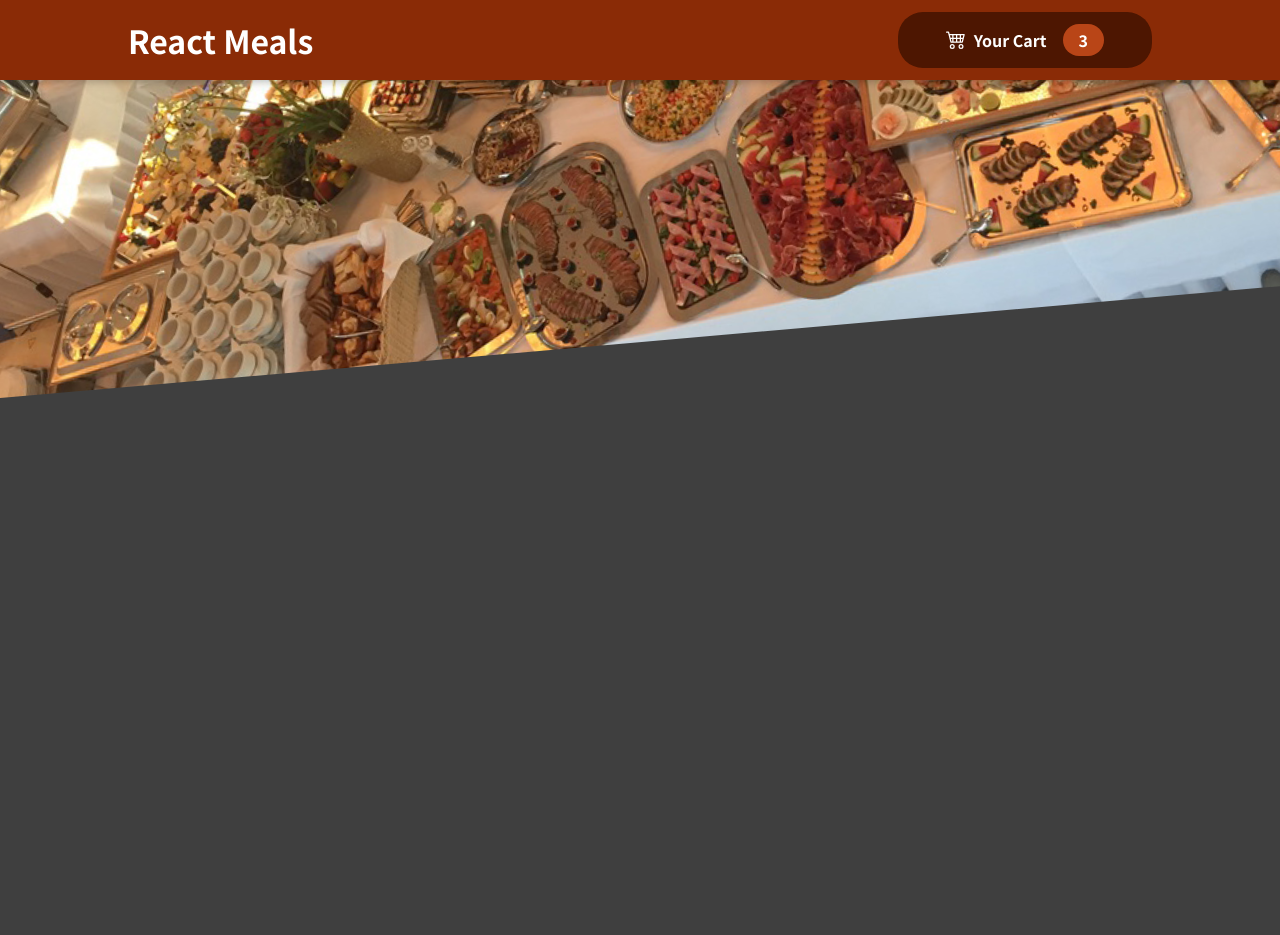
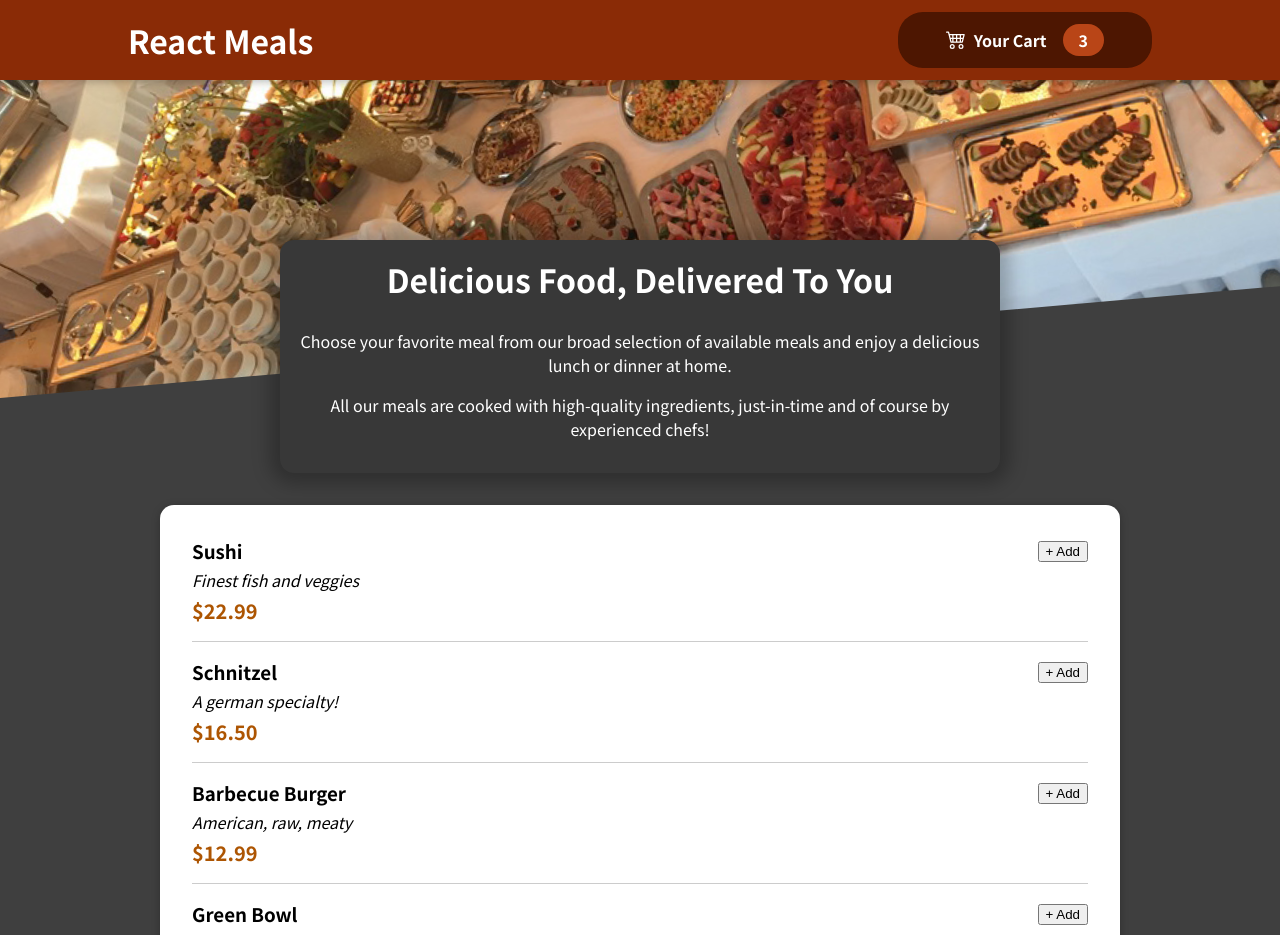
Before and after one commit to Mhamad-Raad/React-Meals, a React (Create React App) app: page / in a window 1280 px wide. Shown: the top 935 px of the page. Before the commit the page ends 800 px from the top, so only its background shows below. Built offline with nearby package versions, Linux system fonts and the light colour scheme.

Commit message:
Add static meal items

```diff
--- a/src/App.js
+++ b/src/App.js
@@ -1,9 +1,13 @@
 import React, { Fragment } from 'react';
-import Header from './Components/Layout/Header'
+
+import Meals from './Components/Meals/Meals';
+import Header from './Components/Layout/Header';
+
 function App() {
   return (
     <Fragment>
-      <Header/>
+      <Header />
+      <Meals />
     </Fragment>
   );
 }
--- /dev/null
+++ b/src/Components/Meals/AvailableMeals.js
@@ -0,0 +1,53 @@
+import React from 'react';
+
+import Card from '../UI/Card';
+import MealItem from './MealItem/MealItem';
+
+import CSSClasses from './AvailableMeals.module.css';
+
+const DUMMY_MEALS = [
+  {
+    id: 'm1',
+    name: 'Sushi',
+    description: 'Finest fish and veggies',
+    price: 22.99,
+  },
+  {
+    id: 'm2',
+    name: 'Schnitzel',
+    description: 'A german specialty!',
+    price: 16.5,
+  },
+  {
+    id: 'm3',
+
+    name: 'Barbecue Burger',
+    description: 'American, raw, meaty',
+    price: 12.99,
+  },
+  {
+    id: 'm4',
+    name: 'Green Bowl',
+    description: 'Healthy...and green...',
+    price: 18.99,
+  },
+];
+
+const AvailableMeals = () => {
+  const mealsList = DUMMY_MEALS.map((meal) =>
+    <MealItem
+    key={meal.id}
+    price={meal.price}
+    description={meal.description}
+    name={meal.name} />);
+
+  return (
+    <section className={CSSClasses.meals}>
+      <Card>
+        <ul>{mealsList}</ul>
+      </Card>
+    </section>
+  );
+}
+
+export default AvailableMeals;
--- /dev/null
+++ b/src/Components/Meals/AvailableMeals.module.css
@@ -0,0 +1,24 @@
+.meals {
+  max-width: 60rem;
+  width: 90%;
+  margin: 2rem auto;
+  animation: meals-appear 1s ease-out forwards;
+}
+
+.meals ul {
+  list-style: none;
+  margin: 0;
+  padding: 0;
+}
+
+@keyframes meals-appear {
+  from {
+    opacity: 0;
+    transform: translateY(3rem);
+  }
+
+  to {
+    opacity: 1;
+    transform: translateY(0);
+  }
+}
--- /dev/null
+++ b/src/Components/Meals/MealItem/MealItem.js
@@ -0,0 +1,22 @@
+import React from 'react';
+
+import CSSClasses from './MealItem.module.css';
+
+const MealItem = (props) => {
+  const price = `$${props.price.toFixed(2)}`;
+
+  return (
+    <li className={CSSClasses.meal}>
+      <div>
+        <h3>{props.name}</h3>
+        <div className={CSSClasses.description}>{props.description}</div>
+        <div className={CSSClasses.price}>{price}</div>
+      </div>
+      <div>
+        <button>+ Add</button>
+      </div>
+    </li>
+  );
+}
+
+export default MealItem;
--- /dev/null
+++ b/src/Components/Meals/MealItem/MealItem.module.css
@@ -0,0 +1,22 @@
+.meal {
+  display: flex;
+  justify-content: space-between;
+  margin: 1rem;
+  padding-bottom: 1rem;
+  border-bottom: 1px solid #ccc;
+}
+
+.meal h3 {
+  margin: 0 0 0.25rem 0;
+}
+
+.description {
+  font-style: italic;
+}
+
+.price {
+  margin-top: 0.25rem;
+  font-weight: bold;
+  color: #ad5502;
+  font-size: 1.25rem;
+}
--- /dev/null
+++ b/src/Components/Meals/Meals.js
@@ -0,0 +1,15 @@
+import React from 'react';
+
+import MealsSummary from './MealsSummary';
+import AvailableMeals from './AvailableMeals';
+
+const Meals = () => {
+  return (
+    <>
+      <MealsSummary />
+      <AvailableMeals />
+    </>
+  );
+}
+
+export default Meals;
--- /dev/null
+++ b/src/Components/Meals/MealsSummary.js
@@ -0,0 +1,19 @@
+import React from 'react';
+
+import CSSClasses from './MealsSummary.module.css';
+
+const MealsSummary = () => {
+  return (
+    <section className={CSSClasses.summary}>
+      <h2>Delicious Food, Delivered To You</h2>
+      <p>
+        Choose your favorite meal from our broad selection of available meals and enjoy a delicious lunch or dinner at home.
+      </p>
+      <p>
+        All our meals are cooked with high-quality ingredients, just-in-time and of course by experienced chefs!
+      </p>
+    </section>
+  );
+}
+
+export default MealsSummary;
--- /dev/null
+++ b/src/Components/Meals/MealsSummary.module.css
@@ -0,0 +1,18 @@
+.summary {
+  text-align: center;
+  max-width: 45rem;
+  width: 90%;
+  margin: auto;
+  margin-top: -10rem;
+  position: relative;
+  background-color: #383838;
+  color: white;
+  border-radius: 14px;
+  padding: 1rem;
+  box-shadow: 0 1px 18px 10px rgba(0, 0, 0, 0.25);
+}
+
+.summary h2 {
+  font-size: 2rem;
+  margin-top: 0;
+}
--- /dev/null
+++ b/src/Components/UI/Card.js
@@ -0,0 +1,13 @@
+import React from 'react';
+
+import CSSClasses from './Card.module.css';
+
+const Card = (props) => {
+  return (
+    <div className={CSSClasses.card}>
+      {props.children}
+    </div>
+  );
+}
+
+export default Card;
--- /dev/null
+++ b/src/Components/UI/Card.module.css
@@ -0,0 +1,6 @@
+.card {
+  padding: 1rem;
+  box-shadow: 0 2px 8px rgba(0, 0, 0, 0.25);
+  border-radius: 14px;
+  background-color: white;
+}
```
Also changed, not shown: src/Components/Meals/Meals.module.css (added), 2 other files (tests, documents, lock files or other folders).
